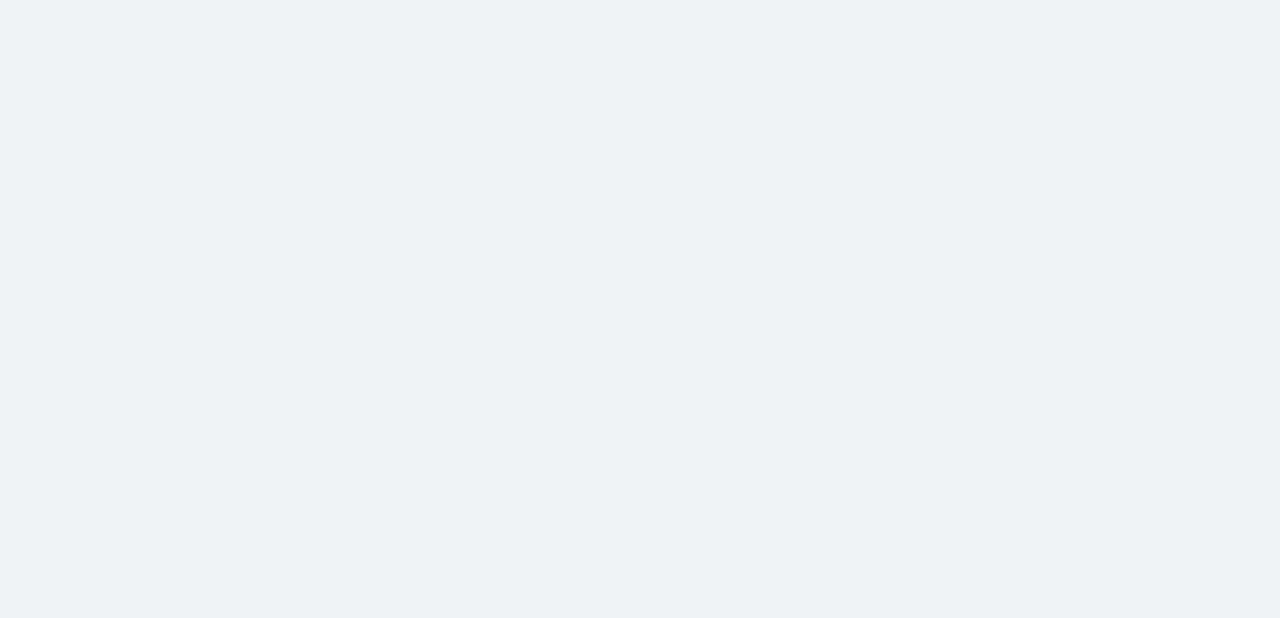
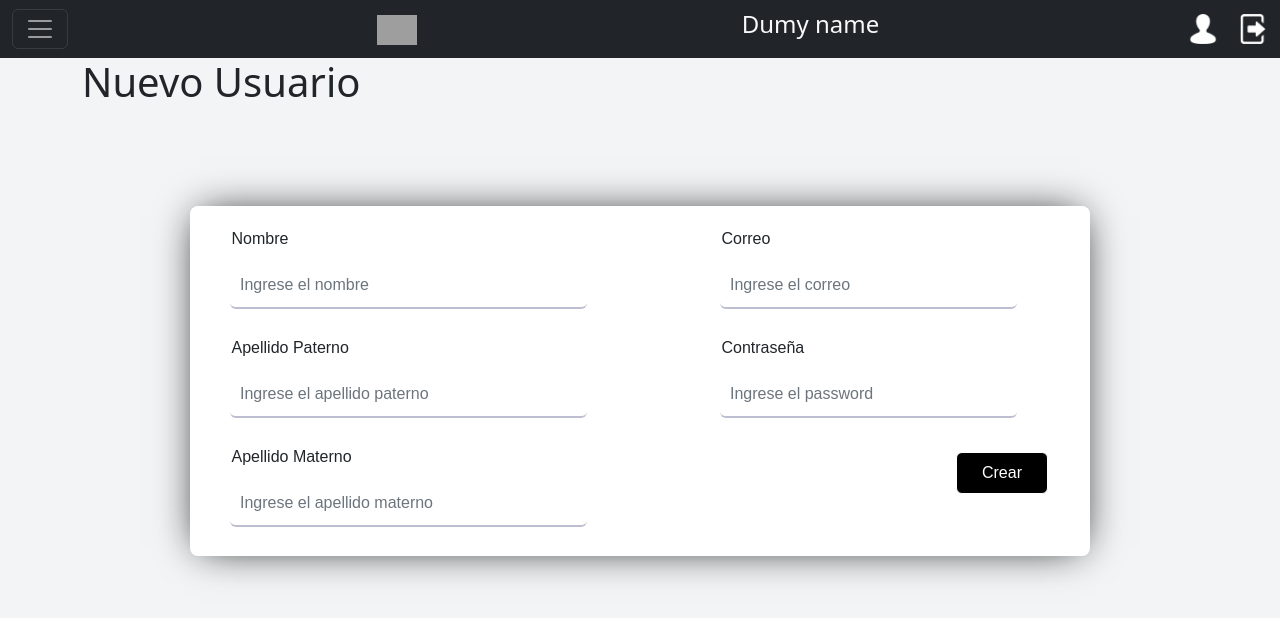
Before and after one commit to Jaqueline-Arteaga/Bitacoras, an Angular app in the folder bitacora-frontend/: page /binnacle/user in a window 1280 px wide. Before the commit this address led to /. Shown: the top 618 px of the page. Built offline with nearby package versions, Linux system fonts and the light colour scheme; sample sign-in values are in the browser's storage; grey boxes are pictures that could not be loaded.

Commit message:
Formulario de Usuarios

```diff
--- a/bitacora-frontend/src/app/app-routing.module.ts
+++ b/bitacora-frontend/src/app/app-routing.module.ts
@@ -7,6 +7,8 @@ import { LoginComponent } from './pages/login/login.component';
 import { ProjectComponent } from './pages/project/project.component';
 import { ProjectsComponent } from './pages/projects/projects.component';
 import { ThisprojectComponent } from './pages/thisproject/thisproject.component';
+import { UserComponent } from './pages/user/user.component';
+
 
 const routes: Routes = [
   {path:"binnacle/login",component:LoginComponent},
@@ -15,7 +17,8 @@ const routes: Routes = [
   {path:"binnacle/project/:idProject",component:ThisprojectComponent,canActivate: [AuthGuard]},
   {path:"binnacle/activities",component:ActivitiesComponent,canActivate: [AuthGuard]},
   {path:"binnacle/activity",component:ActivityComponent,canActivate: [AuthGuard]},
-  {path:"binnacle/activity/:idActivitie",component:ActivityComponent,canActivate: [AuthGuard]}
+  {path:"binnacle/activity/:idActivitie",component:ActivityComponent,canActivate: [AuthGuard]},
+  {path:"binnacle/user",component:UserComponent,canActivate: [AuthGuard]}
 
 ];
 
--- a/bitacora-frontend/src/app/app.module.ts
+++ b/bitacora-frontend/src/app/app.module.ts
@@ -17,6 +17,8 @@ import { ProjectComponent } from './pages/project/project.component';
 import { ProjectformComponent } from './components/projectform/projectform.component';
 import { ThisprojectComponent } from './pages/thisproject/thisproject.component';
 import { AuthInterceptor } from './helpers/auth.interceptor';
+import { UserformComponent } from './components/userform/userform.component';
+import { UserComponent } from './pages/user/user.component';
 
 @NgModule({
   declarations: [
@@ -32,7 +34,9 @@ import { AuthInterceptor } from './helpers/auth.interceptor';
     ActivityComponent,
     ProjectComponent,
     ProjectformComponent,
-    ThisprojectComponent
+    ThisprojectComponent,
+    UserformComponent,
+    UserComponent
   ],
   imports: [
     BrowserModule,
--- a/bitacora-frontend/src/app/components/header/header.component.html
+++ b/bitacora-frontend/src/app/components/header/header.component.html
@@ -11,19 +11,19 @@
           <div class="offcanvas-body">
             <ul class="navbar-nav justify-content-end flex-grow-1 pe-3">
               <li class="nav-item">
-                <a class="nav-link active" aria-current="page" href="#">Inicio</a>
+                <a class="nav-link active" (click)="goToProjects()">Inicio</a>
               </li>
               <li class="nav-item">
-                  <a class="nav-link" href="#">Proyectos</a>
+                  <a class="nav-link" (click)="goToProjects()">Proyectos</a>
               </li>
               <li class="nav-item">
-                  <a class="nav-link" href="#">Bitacora</a>
+                  <a class="nav-link" (click)="goToFormActivity()">Bitacora</a>
               </li>
               <li class="nav-item">
-                  <a class="nav-link" href="#">Actividades</a>
+                  <a class="nav-link" (click)="goToActivities()">Actividades</a>
               </li>
               <li class="nav-item">
-                  <a class="nav-link" href="#">Configuración</a>
+                  <a class="nav-link" (click)="goToFormUsers()">Configuración</a>
               </li>
             </ul>
           </div>
--- a/bitacora-frontend/src/app/components/header/header.component.ts
+++ b/bitacora-frontend/src/app/components/header/header.component.ts
@@ -11,7 +11,20 @@ export class HeaderComponent {
 
   constructor(private router: Router) {
   }
-  formActivity() {
+  goToProjects() {
+    this.router.navigateByUrl("/binnacle/projects");
+  }
+  goToActivities() {
+    this.router.navigateByUrl("/binnacle/activities");
+  }
+  goToFormProjects() {
+    this.router.navigateByUrl("/binnacle/project");
+  }
+  goToFormActivity() {
     this.router.navigateByUrl("/binnacle/activity");
   }
+  goToFormUsers() {
+    this.router.navigateByUrl("/binnacle/user");
+  }
+
 }
--- a/bitacora-frontend/src/app/components/loginform/loginform.component.ts
+++ b/bitacora-frontend/src/app/components/loginform/loginform.component.ts
@@ -20,7 +20,7 @@ export class LoginformComponent {
     console.log('form value',form.value)
     this.log.login(this.creds)
     .subscribe(response=>{
-      this.router.navigate(['/binnacle/activities'])
+      this.router.navigate(['/binnacle/projects'])
     })
 
   }
--- /dev/null
+++ b/bitacora-frontend/src/app/components/userform/userform.component.html
@@ -0,0 +1,44 @@
+<div class="form">
+
+<form method="post" class="container">
+    <div class="row">
+        <div class="col-6">
+            <div class="row form-group mb-3">
+                <label for="name">Nombre</label>
+                <input type="text" ngModel required class="form-control" id="name" name="name" [(ngModel)]="user!.name" placeholder="Ingrese el nombre">
+            </div>
+
+            <div class="row form-group mb-3">
+                <label for="description">Apellido Paterno</label>
+                <input type="text" class="form-control" id="name" name="name" [(ngModel)]="user!.pLastName" placeholder="Ingrese el apellido paterno">
+            </div>
+
+            <div class="row form-group mb-3">
+                <label for="description">Apellido Materno</label>
+                <input type="text" class="form-control" id="" name="name" [(ngModel)]="user!.mLastName" placeholder="Ingrese el apellido materno">
+            </div>
+
+        </div>
+        <div class="col-1"></div>
+        <div class="col-5">
+
+            <div class="row form-group mb-3">
+                <label for="mail">Correo</label>
+                <input type="mail" class="form-control" id="mail" name="mail"
+                    [(ngModel)]="user!.mail" placeholder="Ingrese el correo">
+            </div>
+            <div class="row form-group mb-3">
+                <label for="password">Contraseña</label>
+                <input type="password" class="form-control" id="password" name="password"
+                    [(ngModel)]="user!.password" placeholder="Ingrese el password">
+            </div>
+
+            <div class="row mb-3" *ngIf="!user?.idUser">
+                <div class="col"><button type="submit" (click)="create()" class="btn btn-dark mb-2">Crear</button></div>
+            </div>
+
+        </div>
+
+    </div>
+</form>
+</div>
--- /dev/null
+++ b/bitacora-frontend/src/app/components/userform/userform.component.scss
@@ -0,0 +1,13 @@
+.form{width:900px;height:350px;background:#fff;border-radius:8px;box-shadow:0 0 40px -10px #000;margin:calc(25vh - 100px) auto;padding:20px 30px;max-width:calc(100vw - 40px);box-sizing:border-box;font-family:'Montserrat',sans-serif;position:relative}
+h2{margin: 10px 10;padding-bottom:10px;width:500px;color:#000000;border: bottom 1.5px solid #000}
+input{ width: 85%;margin:10px;padding:10px;box-sizing:border-box;outline:none;resize:none;border:0;font-family:'Montserrat',sans-serif;transition:all .3s;border-bottom:2px solid #bebed2}
+input:focus{padding-left: 15px; border-bottom:2px solid #78788c}
+textarea{width:85%;padding:15px;margin: 10px;}
+label{padding-left: 10px;margin:1.5px;font-family:sans-serif; size: 20;}
+select{padding-left: 10px; width: 85%;margin:10px;padding:10px;box-sizing:border-box;outline:none;resize:none;border:0;font-family:'Montserrat',sans-serif;transition:all .3s;border-bottom:2px solid #bebed2}
+option:focus{padding-left: 15px; border-bottom:2px solid #78788c}
+p:before{content:attr(type);display:block;margin:2px 0 0;font-size:12px;color:#5a5a5a}
+button{float:right;padding:8px 25px;margin: 8px 0 0;font-family:'Montserrat',sans-serif;border:1.5px solid #fff;background:#000;color:#fff;cursor:pointer;transition:all .3s}
+button:hover{background:#78788c;color:#fff}
+//div{content:'Hi';position:absolute;bottom:-15px;right:-20px;background:#50505a;color:#fff;width:320px;padding:16px 4px 16px 0;border-radius:6px;font-size:13px;box-shadow:10px 10px 40px -14px #000}
+span{margin:0 5px 0 15px}
--- /dev/null
+++ b/bitacora-frontend/src/app/components/userform/userform.component.ts
@@ -0,0 +1,31 @@
+import { Component, OnInit } from '@angular/core';
+import { ActivatedRoute, Router } from '@angular/router';
+import { User } from 'src/app/model/User/user';
+import { UserService } from 'src/app/services/User/user.service';
+import { FormBuilder, FormGroup, Validators} from '@angular/forms';
+
+@Component({
+  selector: 'app-userform',
+  templateUrl: './userform.component.html',
+  styleUrls: ['./userform.component.scss']
+})
+export class UserformComponent {
+
+  user?:User=new User();
+
+
+  constructor(private userService:UserService, private router:Router, private activatedRoute:ActivatedRoute){
+  }
+
+
+
+  create():void{
+    this.userService.savePostUser(this.user).subscribe(
+      ()=>this.router.navigate(["/binnacle/projects"])
+    )
+  }
+
+
+
+
+}
--- /dev/null
+++ b/bitacora-frontend/src/app/pages/user/user.component.html
@@ -0,0 +1,5 @@
+<app-header></app-header>
+<div class="container">
+    <h1>Nuevo Usuario</h1>
+    <app-userform></app-userform>
+</div>
--- a/bitacora-frontend/src/app/services/User/user.service.ts
+++ b/bitacora-frontend/src/app/services/User/user.service.ts
@@ -7,8 +7,12 @@ import { User } from 'src/app/model/User/user';
   providedIn: 'root'
 })
 export class UserService {
-  private url:string="http://localhost:8080/api/USERS"
+  private url:string="http://localhost:8080/api/USERS/"
   constructor(private http:HttpClient) { }
+
+  savePostUser(user?:User):Observable<User>{
+    return this.http.post<User>(this.url,user);
+  }
 
   saveUser(user:User):Observable<User>{
     return this.http.get<User>(this.url);
```
Also changed, not shown: bitacora-frontend/src/app/pages/user/user.component.ts (added, +10 -0 lines), bitacora-frontend/src/app/pages/user/user.component.scss (added), 2 other files (tests, documents, lock files or other folders).
